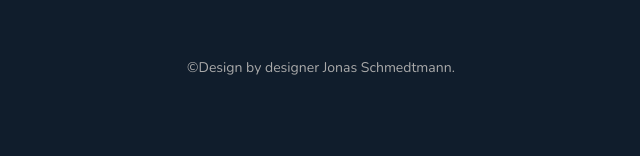
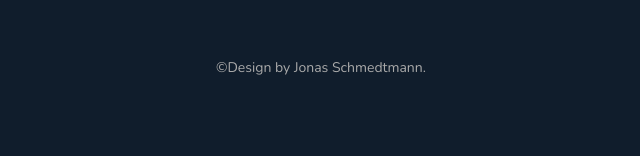
Before and after one commit to Sehja/Nexter, a website: page index.html in a window 1280 px wide. Shown: the part 3788-3944 px from the top of the page, 359-999 px from the left. Drawn offline with nearby package versions, Linux system fonts and the light colour scheme.

Commit message:
copyright mark

```diff
--- a/index.html
+++ b/index.html
@@ -411,7 +411,7 @@
             <li class="nav__item"><a href="#" class="nav__link">come work with us</a></li>
         </ul>
 
-        <p class="copyright">&copy;Design by designer Jonas Schmedtmann.</p>
+        <p class="copyright">&copy;Design by Jonas Schmedtmann.</p>
     </footer>
 </body>
 
```
